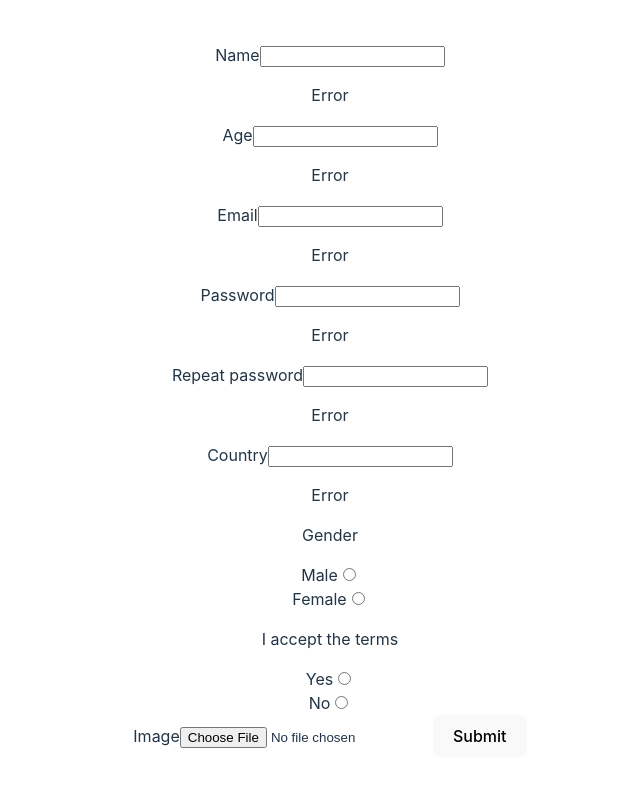
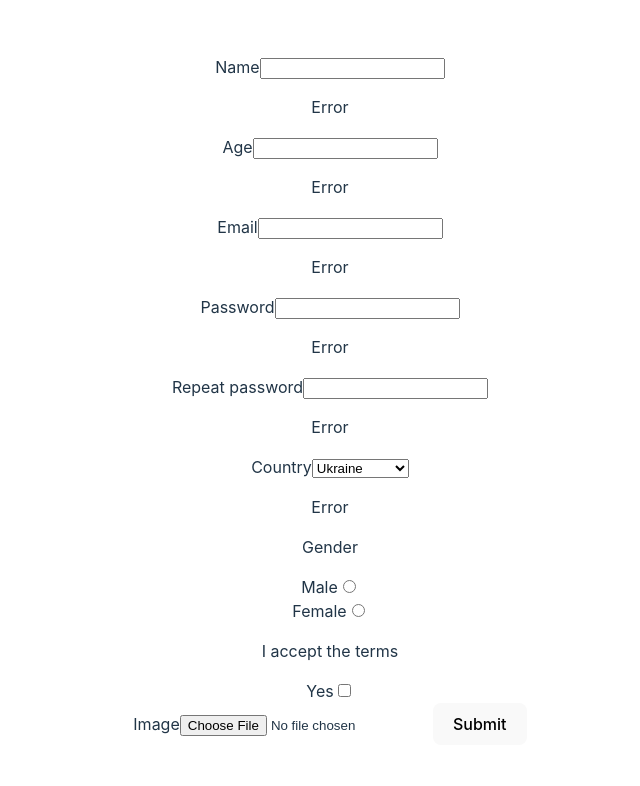
Before and after one commit to mikhailyatsenko/react-hook-form, a React (Vite) app: page /controlled in a window 1280 px wide. Shown: the top 786 px of the page, without its empty margins (310-950 px from the left). Built offline with nearby package versions, Linux system fonts and the light colour scheme.

Commit message:
fix form html, add base react hook form setup

```diff
--- a/package.json
+++ b/package.json
@@ -12,6 +12,7 @@
     "prepare": "husky install"
   },
   "dependencies": {
+    "@hookform/resolvers": "^3.3.2",
     "@reduxjs/toolkit": "^1.9.7",
     "eslint-plugin-prettier": "^5.0.1",
     "react": "^18.2.0",
--- a/src/components/Controlled.tsx
+++ b/src/components/Controlled.tsx
@@ -1,36 +1,79 @@
+import { useForm } from 'react-hook-form';
+
+type Form = {
+  name: string;
+  age: string;
+  email: string;
+  password: string;
+  passwordConfirm: string;
+  country: string;
+  gender: string;
+  terms: string;
+  //   img:
+};
+
 const Controlled = () => {
+  const {
+    register,
+    handleSubmit,
+    // watch,
+    // formState: { errors },
+  } = useForm<Form>({ mode: 'onChange', resolver: undefined });
+
+  //   const onSubmit: SubmitHandler<Form> = (data) => console.log(data);
+
   return (
     <div>
-      <form>
+      <form
+        onSubmit={handleSubmit((data) => {
+          console.log(data);
+        })}
+      >
         <label htmlFor="name">Name</label>
-        <input type="text" id="name" />
+        <input {...register('name')} type="text" id="name" />
         <p>Error</p>
         <label htmlFor="age">Age</label>
-        <input type="text" id="age" />
+        <input {...register('age')} type="text" id="age" />
         <p>Error</p>
         <label htmlFor="email">Email</label>
-        <input type="email" id="email" />
+        <input {...register('email')} id="email" />
         <p>Error</p>
         <label htmlFor="pass1">Password</label>
-        <input type="password" id="pass1" />
+        <input {...register('password')} type="password" id="pass1" />
         <p>Error</p>
         <label htmlFor="pass2">Repeat password</label>
-        <input type="password" id="pass2" />
+        <input {...register('passwordConfirm')} type="password" id="pass2" />
         <p>Error</p>
-
         <label htmlFor="country">Country</label>
-        <input type="text" id="country" />
+        <select {...register('country')} name="country" id="country">
+          <option value="ua">Ukraine</option>
+          <option value="de">Deutschland</option>
+          <option value="ru">Russia</option>
+          <option value="fr">France</option>
+        </select>
         <p>Error</p>
 
         <p>Gender</p>
         <div>
           <div>
             <label htmlFor="male">Male</label>
-            <input type="radio" id="male" name="gender" value="male" />
+            <input
+              {...register('gender')}
+              type="radio"
+              id="male"
+              name="gender"
+              value="male"
+            />
           </div>
           <div>
             <label htmlFor="female">Female</label>
-            <input type="radio" id="female" name="gender" value="female" />
+            <input
+              {...register('gender')}
+              type="radio"
+              id="female"
+              name="gender"
+              value="female"
+            />
           </div>
         </div>
 
@@ -39,11 +82,12 @@ const Controlled = () => {
           <div>
             <label htmlFor="terms_yes">Yes</label>
 
-            <input type="radio" id="terms_yes" name="terms" value="yes" />
-          </div>
-          <div>
-            <label htmlFor="terms_no">No</label>
-            <input type="radio" id="terms_no" name="terms" value="no" />
+            <input
+              {...register('terms')}
+              type="checkbox"
+              id="terms"
+              name="terms"
+            />
           </div>
         </div>
 
--- a/src/components/Uncontrolled.tsx
+++ b/src/components/Uncontrolled.tsx
@@ -1,4 +1,4 @@
-const Uncontrolled = () => {
+const Controlled = () => {
   return (
     <div>
       <form>
@@ -9,7 +9,7 @@ const Uncontrolled = () => {
         <input type="text" id="age" />
         <p>Error</p>
         <label htmlFor="email">Email</label>
-        <input type="email" id="email" />
+        <input id="email" />
         <p>Error</p>
         <label htmlFor="pass1">Password</label>
         <input type="password" id="pass1" />
@@ -17,9 +17,13 @@ const Uncontrolled = () => {
         <label htmlFor="pass2">Repeat password</label>
         <input type="password" id="pass2" />
         <p>Error</p>
-
         <label htmlFor="country">Country</label>
-        <input type="text" id="country" />
+        <select name="country" id="country">
+          <option value="ua">Ukraine</option>
+          <option value="de">Deutschland</option>
+          <option value="ru">Russia</option>
+          <option value="fr">France</option>
+        </select>
         <p>Error</p>
 
         <p>Gender</p>
@@ -39,11 +43,7 @@ const Uncontrolled = () => {
           <div>
             <label htmlFor="terms_yes">Yes</label>
 
-            <input type="radio" id="terms_yes" name="terms" value="yes" />
-          </div>
-          <div>
-            <label htmlFor="terms_no">No</label>
-            <input type="radio" id="terms_no" name="terms" value="no" />
+            <input type="checkbox" id="terms" name="terms" />
           </div>
         </div>
 
@@ -56,4 +56,4 @@ const Uncontrolled = () => {
   );
 };
 
-export default Uncontrolled;
+export default Controlled;
```
Also changed, not shown: 1 other file (tests, documents, lock files or other folders).
